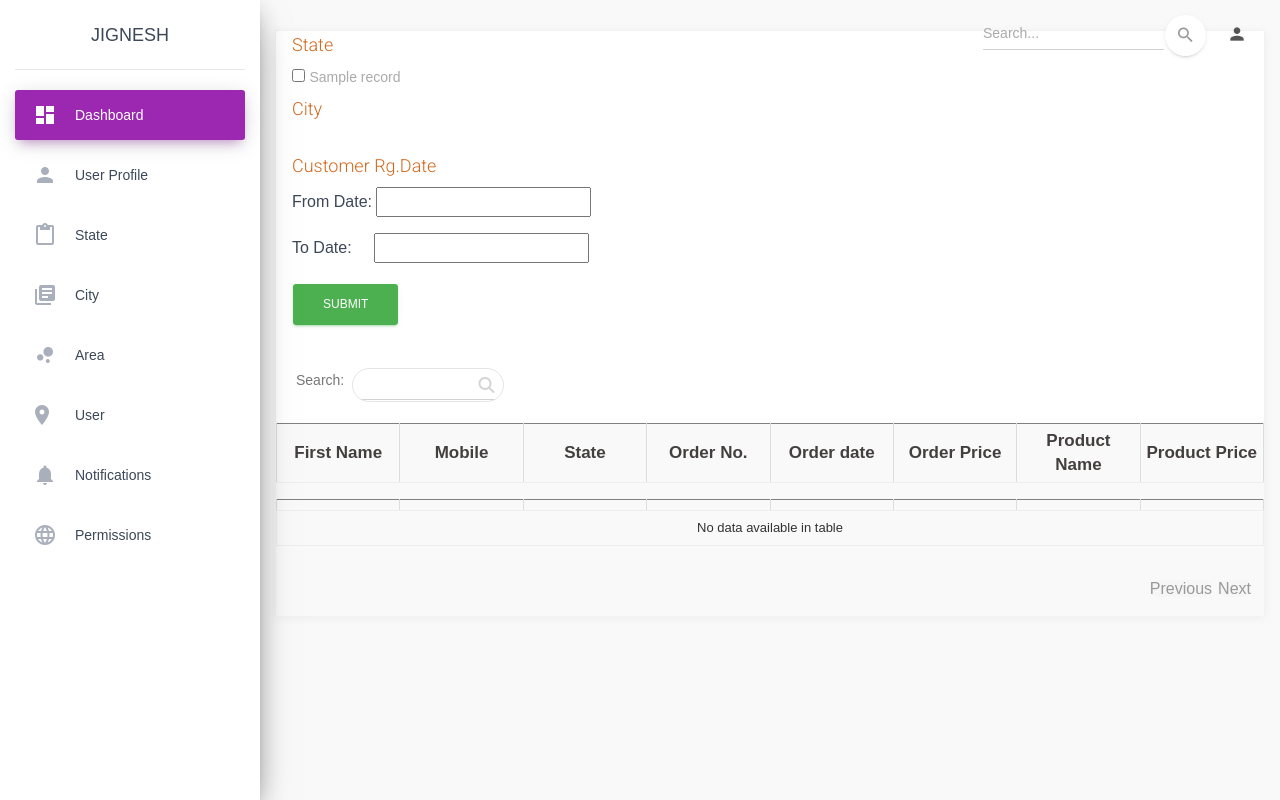
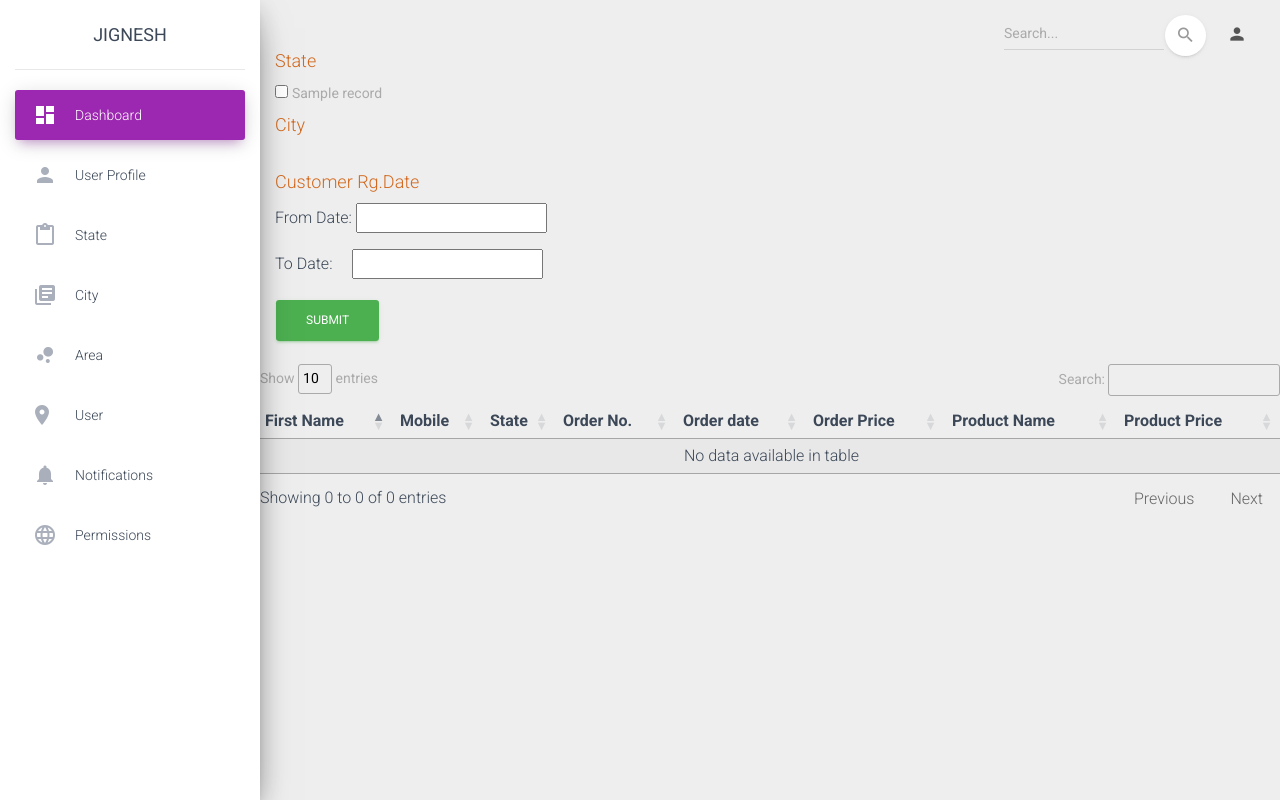
Before and after one commit to jignesh664/demoproject, a Django app: template myapp/templates/dashboard.html in a window 1280 px wide. Run offline with Django 3.2, Linux system fonts and the light colour scheme; the template is opened without the code that fills it: most values are stand-ins (such as "Sample title", 1, 10 or a date in 2020); lists and menus that the app fills with data are empty; some libraries are stand-ins or nearby versions.

Commit message:
data table add

```diff
--- a/myapp/models.py
+++ b/myapp/models.py
@@ -33,7 +33,7 @@ class Area(models.Model):
         return self.name+" "+self.desc
 
 class User(models.Model):
-    user_type=models.CharField(max_length=100,default="user")
+    user_type=models.CharField(max_length=100)
     fname=models.CharField(max_length=100)
     lname=models.CharField(max_length=100)
     email=models.EmailField()
--- a/myapp/static/myapp/css/style.css
+++ /dev/null
@@ -1,263 +0,0 @@
-body {
-    font-family: 'Raleway', sans-serif;
-    background: #f9f9f9;
-}
-
-.p-30 {
-    padding: 30px;
-}
-
-.main-datatable {
-    padding: 0px;
-    border: 1px solid #f3f2f2;
-    border-bottom: 0;
-    box-shadow: 0px 2px 10px rgba(0, 0, 0, .05);
-}
-
-.d-flex {
-    display: flex;
-    align-items: center;
-    justify-content: space-between;
-}
-
-.card_body {
-    background-color: white;
-    border: 1px solid transparent;
-    border-radius: 2px;
-    -webkit-box-shadow: 0 1px 1px rgba(0, 0, 0, 0.05);
-    box-shadow: 0 1px 1px rgba(0, 0, 0, 0.05);
-}
-
-.main-datatable .row {
-    margin: 0;
-}
-
-.searchInput {
-    width: 50%;
-    display: flex;
-    align-items: center;
-    position: relative;
-    justify-content: flex-end;
-    margin: 20px 0px;
-    padding: 0px 4px;
-}
-
-.searchInput input {
-    border: 1px solid #e5e5e5;
-    border-radius: 50px;
-    margin-left: 8px;
-    height: 34px;
-    width: 100%;
-    padding: 0px 25px 0px 10px;
-    transition: all .6s ease;
-}
-
-.searchInput label {
-    color: #767676;
-    font-weight: normal;
-}
-
-.searchInput input:placeholder-shown {
-    width: 13%;
-}
-
-.searchInput:hover input:placeholder-shown {
-    width: 100%;
-    cursor: pointer;
-}
-
-.searchInput:after {
-    font-family: 'FontAwesome';
-    color: #d4d4d4;
-    position: relative;
-    content: "\f002";
-    right: 25px;
-}
-
-.dim_button {
-    display: inline-block;
-    color: #fff;
-    text-decoration: none;
-    text-transform: uppercase;
-    text-align: center;
-    padding-top: 6px;
-    background: rgb(57, 85, 136);
-    margin-right: 10px;
-    position: relative;
-    cursor: pointer;
-    font-weight: 600;
-    margin-bottom: 20px;
-}
-
-.createSegment a {
-    margin-bottom: 0px;
-    border-radius: 50px;
-    background: #ffffff;
-    border: 1px solid #007bff;
-    color: #007bff;
-    transition: all .4s ease;
-}
-
-.createSegment a:hover,
-.createSegment a:focus {
-    transition: all .4s ease;
-    background: #007bff;
-    color: #fff;
-}
-
-.add_flex {
-    display: flex;
-    justify-content: flex-end;
-    padding-right: 0px;
-}
-
-.main-datatable .dataTable.no-footer {
-    border-bottom: 1px solid #eee;
-}
-
-.main-datatable .cust-datatable thead {
-    background-color: #f9f9f9;
-}
-
-.main-datatable .cust-datatable>thead>tr>th {
-    border-bottom-width: 0;
-    color: #443f3f;
-    font-weight: 600;
-    padding: 16px 15px;
-    vertical-align: middle;
-    padding-left: 18px;
-    text-align: center;
-
-}
-
-.main-datatable .cust-datatable>tbody td {
-    padding: 10px 15px 10px 18px;
-    color: #333232;
-    font-size: 13px;
-    font-weight: 500;
-    word-break: break-word;
-    border-color: #eee;
-    text-align: center;
-    vertical-align: middle;
-}
-
-.main-datatable .cust-datatable>tbody tr {
-    border-top: none;
-}
-
-.main-datatable .table>tbody>tr:nth-child(even) {
-    background: #f9f9f9;
-}
-
-.btn-group.open .dropdown-toggle {
-    box-shadow: none;
-}
-
-.main-datatable .dropdown_icon {
-    display: inline-block;
-    color: #8a8a8a;
-    font-size: 12px;
-    border: 1px solid #d4d4d4;
-    padding: 10px 11px;
-    border-radius: 50%;
-    cursor: pointer;
-}
-
-.btn-group i {
-    color: #8e8e8e;
-    margin: 2px;
-}
-
-.main-datatable .actionCust a {
-    display: inline-block;
-    color: #8a8a8a;
-    font-size: 12px;
-    border: 1px solid #d4d4d4;
-    padding: 10px 11px;
-    margin: -9px 3px;
-    border-radius: 50%;
-    cursor: pointer;
-}
-
-.main-datatable .actionCust a i {
-    color: #8e8e8e;
-    margin: 2px;
-}
-
-
-.main-datatable .dataTables_wrapper .dataTables_paginate .paginate_button {
-    color: #999999 !important;
-    background-color: #f6f6f6 !important;
-    border-color: #d4d4d4 !important;
-    border-radius: 40px;
-    margin: 5px 3px;
-}
-
-.main-datatable .dataTables_wrapper .dataTables_paginate .paginate_button:hover {
-    color: #fff !important;
-    border: 1px solid #3d96f5 !important;
-    background: #4da3ff !important;
-    box-shadow: none;
-}
-
-.main-datatable .dataTables_wrapper .dataTables_paginate .paginate_button.current,
-.main-datatable .dataTables_wrapper .dataTables_paginate .paginate_button.current:hover {
-    color: #fff !important;
-    border-color: transparent !important;
-    background: #007bff !important;
-}
-
-.main-datatable .dataTables_paginate {
-    padding-top: 0 !important;
-    margin: 15px 10px;
-    float: right !important;
-}
-
-.mode {
-    padding: 4px 10px;
-    line-height: 13px;
-    color: #fff;
-    font-weight: 400;
-    border-radius: 1rem;
-    -webkit-border-radius: 1rem;
-    -moz-border-radius: 1rem;
-    -ms-border-radius: 1rem;
-    -o-border-radius: 1rem;
-    font-size: 11px;
-    letter-spacing: 0.4px;
-}
-
-.mode_on {
-    background-color: #09922d;
-}
-
-.mode_off {
-    background-color: #8b9096;
-}
-
-.mode_process {
-    background-color: #ff8000;
-}
-
-.mode_done {
-    background-color: #03a9f3;
-}
-
-@media only screen and (max-width:1200px) {
-    .overflow-x {
-        overflow-x: scroll;
-    }
-
-    .overflow-x::-webkit-scrollbar {
-        width: 5px;
-        height: 6px;
-    }
-
-    .overflow-x::-webkit-scrollbar-thumb {
-        background-color: #888;
-    }
-
-    .overflow-x::-webkit-scrollbar-track {
-        background-color: #f1f1f1;
-    }
-}
--- a/myapp/templates/area/add_area.html
+++ b/myapp/templates/area/add_area.html
@@ -81,6 +81,7 @@
             {% csrf_token %}
 
             <select name="city_id" id="city_id">
+                <option value="">Select</option>
                 {% for city in allcitys %}
                 <option value="{{city.id}}">{{ city.name }}</option>
                 {% endfor %}
--- a/myapp/templates/city/add_city.html
+++ b/myapp/templates/city/add_city.html
@@ -87,6 +87,7 @@
 
 
             <select name="state_id" id="state_id">
+                <option value="">Select</option>
                 {% for state in allStates %}
                 <option value="{{state.id}}">{{ state.name }}</option>
                 {% endfor %}
--- a/myapp/templates/dashboard.html
+++ b/myapp/templates/dashboard.html
@@ -13,9 +13,6 @@
         Welcome to DivyaBhaskar Dashboard
     </title>
     <meta content='width=device-width, initial-scale=1.0, shrink-to-fit=no' name='viewport' />
-    <!-- JS Files -->
-
-    <script src="https://ajax.googleapis.com/ajax/libs/jquery/3.5.1/jquery.min.js"></script>
     <!--     Fonts and icons     -->
     <link rel="stylesheet" type="text/css"
         href="https://fonts.googleapis.com/css?family=Roboto:300,400,500,700|Roboto+Slab:400,700|Material+Icons" />
@@ -28,22 +25,22 @@
     <link href="{% static 'myapp/css/style.css' %}" />
 
 
-    <link rel="stylesheet" href="{% static 'css/style.css' %}">
+    <!--calander js-->
     <link rel="stylesheet" href="https://cdnjs.cloudflare.com/ajax/libs/jqueryui/1.12.1/jquery-ui.min.css">
+
+
+    <link rel="stylesheet" type="text/css" href="https://cdn.datatables.net/1.11.1/css/jquery.dataTables.css">
+
 
 </head>
 
+
 <body class="">
 
-
-    <div class="wrapper ">
+    <div class="wrapper">
         <div class="sidebar" data-color="purple" data-background-color="white"
             data-image="{% static 'myapp/img/sidebar-1.jpg' %}">
-            <!--
-        Tip 1: You can change the color of the sidebar using: data-color="purple | azure | green | orange | danger"
 
-        Tip 2: you can also add an image using data-image tag
-    -->
             <div class="logo"><a href="/" class="simple-text logo-normal">
                     Jignesh
                 </a></div>
@@ -102,6 +99,8 @@
 
             </div>
         </div>
+
+
         <div class="main-panel">
 
 
@@ -163,7 +162,7 @@
                     <div class="collapse navbar-collapse justify-content-end">
                         <form class="navbar-form">
                             <div class="input-group no-border">
-                                <input type="text" value="" class="form-control" placeholder="Search...">
+                                <input type="text" class="form-control" placeholder="Search...">
                                 <button type="submit" class="btn btn-white btn-round btn-just-icon">
                                     <i class="material-icons">search</i>
                                     <div class="ripple-container"></div>
@@ -196,13 +195,11 @@
                 </div>
             </nav>
             <!-- End Navbar -->
+            <br>
+            <br>
 
-            <div class="container p-30">
-                <div class="row">
-                    <div class="col-md-12 main-datatable">
-                        <div class="card_body">
-                            <div class="row d-flex">
-                                <div class="col-sm-12 createSegment">
+            <div class="container-fluid">
+
 
                 <form name="customer" id="form1" method="POST" action="">
 
@@ -214,6 +211,7 @@
                     {% endfor %}
 
 
+
                     <h4 style="color: chocolate;">City</h4>
                     <div id="cityHolder">
                     </div>
@@ -221,39 +219,30 @@
 
                     <h4 style="color: chocolate;">Customer Rg.Date</h4>
                     <p>From Date: <input type="text" id="my_date_picker" name="fdate"></p>
-                                        <p>To Date: &nbsp;&nbsp;&nbsp;&nbsp;<input type="text" id="my_date_picker1"
-                                                name="tdate"></p>
+                    <p>To Date: &nbsp;&nbsp;&nbsp;&nbsp;<input type="text" id="my_date_picker1" name="tdate">
+                    </p>
 
                     <input type="button" class="btn btn-success" id="btnedit" value="Submit">
 
                 </form>
+
             </div>
 
-                                <div class="col-sm-6 createSegment">
-                                    <div class="form-group searchInput">
-                                        <label for="email">Search:</label>
-                                        <input type="search" class="form-control" id="filterbox">
-                                    </div>
-                                </div>
-                            </div>
 
-                        </div>
-                        <div class="overflow-x">
-                            <table style="width:100%;" id="filtertable" data-column="1"
-                                class="table cust-datatable dataTable no-footer" border="1">
+            <table id="table_id" class="display">
+
                 <thead id="theads">
                     <tr>
 
-                                        <th style="min-width:100px; display: '';" id="fname">First Name</th>
-                                        <th style="min-width:100px; display: '';" id="mobileh">Mobile</th>
-                                        <th style="min-width:100px; display:'';" id="stateh">State</th>
-                                        <th style="min-width:100px; display:none;" id="cityh">City</th>
-                                        <th style="min-width:100px; display: '';" id="ordern">Order No.</th>
-                                        <th style="min-width:100px; display: '';" id="orderd">Order date</th>
-                                        <th style="min-width:100px; display: '';" id="orderp">Order Price</th>
-                                        <th style="min-width:100px; display: '';" id="productn">Product Name</th>
-                                        <th style="min-width:100px; display: '';" id="productp ">Product Price</th>
-
+                        <th style="display:'';" id="fname">First Name</th>
+                        <th style="display:'';" id="mobileh">Mobile</th>
+                        <th style="display:'';" id="stateh">State</th>
+                        <th style="display:none;" id="cityh">City</th>
+                        <th style="display:'';" id="ordern">Order No.</th>
+                        <th style="display:'';" id="orderd">Order date</th>
+                        <th style="display:'';" id="orderp">Order Price</th>
+                        <th style="display:'';" id="productn">Product Name</th>
+                        <th style="display:'';" id="productp ">Product Price</th>
 
                     </tr>
                 </thead>
@@ -261,21 +250,29 @@
 
                 </tbody>
             </table>
-                        </div>
-                    </div>
-                </div>
+
         </div>
 
 
+        <!-- JS Files -->
+        <script src="https://ajax.googleapis.com/ajax/libs/jquery/3.5.1/jquery.min.js"></script>
+        <script src="https://maxcdn.bootstrapcdn.com/bootstrap/3.3.7/js/bootstrap.min.js"></script>
 
-            <script src="https://code.jquery.com/jquery-3.2.1.min.js"></script>
-            <script src="https://maxcdn.bootstrapcdn.com/bootstrap/3.3.7/js/bootstrap.min.js"></script>
-            <script src="https://cdn.datatables.net/1.10.14/js/jquery.dataTables.min.js"></script>
+        <!--calander js-->
         <script src="https://cdnjs.cloudflare.com/ajax/libs/jqueryui/1.12.1/jquery-ui.min.js"></script>
+        <script type="text/javascript" charset="utf8" src="https://cdn.datatables.net/1.11.1/js/jquery.dataTables.js">
+        </script>
+
+
+
 
 
         <script>
             $(document).ready(function () {
+
+                $('#table_id').DataTable();
+
+
                 $("#my_date_picker").datepicker({
                     dateFormat: 'yy-mm-dd'
                 });
@@ -284,45 +281,9 @@
                     dateFormat: 'yy-mm-dd'
                 });
 
-                    var dataTable = $('#filtertable').DataTable({
-
-                        "pageLength": 5,
-                        'aoColumnDefs': [{
-                            'bSortable': true,
-                            'aTargets': ['nosort'],
-                        }],
-                        scrollY: "500px",
-                        scrollX: true,
-                        scrollCollapse: true,
-                        columnDefs: [{
-                            width: '20%',
-                            targets: 0
-                        }],
-                        fixedColumns: true,
-
-                        columnDefs: [{
-                            type: 'date-dd-mm-yyyy',
-                            aTargets: [5]
-                        }],
-                        "aoColumns": [
-
-                            null,
-                            null,
-                            null,
-                            null,
-                            null,
-                            null,
-                            null,
-                            null,
-                            null
-                        ],
-                        "order": false,
-                        "bLengthChange": false,
-                        "dom": '<"top">ct<"top"p><"clear">',
-                    });
-
 
                 $('.state').change(function () {
+                    console.log("Here...");
                     output = "";
 
                     let stateLst = []
@@ -338,7 +299,7 @@
                         },
                         success: function (resp) {
                             x = resp.data;
-                                if (resp.data == 'save') {
+                            if (resp.status == 'save') {
                                 for (i = 0; i < x.length; i++) {
                                     output += `
 
@@ -359,26 +320,27 @@
                     });
                 });
 
-
                 $("#btnedit").click(function () {
                     $('#filtertable').DataTable().destroy();
 
-
+                    output = "";
                     let stateLst = []
                     $('.state:checked').each(function () {
                         stateLst.push($(this).val());
-                        });
+                    })
 
                     let cityLst = []
                     $('.city:checked').each(function () {
                         cityLst.push($(this).val());
-                        });
+
+                    })
 
                     $("#my_date_picker").datepicker();
-                        let fdt = $("#my_date_picker").val()
+                    let fdt = $("#my_date_picker").val();
 
                     $("#my_date_picker1").datepicker();
-                        let tdt = $("#my_date_picker1").val()
+                    let tdt = $("#my_date_picker1").val();
+
 
 
                     $.ajax({
@@ -389,68 +351,65 @@
                             'city[]': cityLst,
                             'fdate': fdt,
                             'tdate': tdt
+
                         },
                         success: function (resp) {
                             x = resp.data
                             if (resp.status == 'save') {
                                 $('#thead').html(`
                                         <tr>
-                                            <th style="min-width:100px; display:'';" id="fname"></th>
-                                            <th style="min-width:100px; display:'';" id="mobileh"></th>
-                                            <th style="min-width:100px; display:'';" id="stateh"></th>
-                                            <th style="min-width:100px; display:none;" id="cityh"></th>
-                                            <th style="min-width:100px; display:'';" id="ordern"></th>
-                                            <th style="min-width:100px; display:'';" id="orderd"></th>
-                                            <th style="min-width:100px; display:'';" id="orderp"></th>
-                                            <th style="min-width:100px; display:'';" id="productn"></th>
-                                            <th style="min-width:100px; display:'';" id="productp"></th>
+                                            <th style="display:'';" id="fname"></th>
+                                            <th style="display:'';" id="mobileh"></th>
+                                            <th style="display:'';" id="stateh"></th>
+                                            <th style="display:none;" id="cityh"></th>
+                                            <th style="display:'';" id="ordern"></th>
+                                            <th style="display:'';" id="orderd"></th>
+                                            <th style="display:'';" id="orderp"></th>
+                                            <th style="display:'';" id="productn"></th>
+                                            <th style="display:'';" id="productp"></th>
                                         </tr>
+
                                     `);
+
                                 for (i = 0; i < x.length; i++) {
                                     output += `
                                         <tr>
-                                            <td id="fname">${x[i].fname}</td>
-                                            <td id="mobileh">${x[i].mobile}</td>
-                                            <td id="stateh">${x[i].state}</td>
-                                            <td id="cityh">${x[i].city}</td>
-                                            <td id="orderh">${x[i].order_number}</td>
-                                            <td id="orderd">${x[i].order_date}</td>
-                                            <td id="orderp">${x[i].order_price}</td>
-                                            <td id="productn">${x[i].product_name}</td>
-                                            <td id="productp">${x[i].product_price}</td>
-
+                                            <td style="display:'';" id="fname">${x[i].fname}</td>
+                                            <td style="display:'';" id="mobileh">${x[i].mobile}</td>
+                                            <td style="display:'';" id="stateh">${x[i].state}</td>
+                                            <td style="display:none;" class="cityh">${x[i].city}</td>
+                                            <td style="display:'';" id="ordern">${x[i].order_number}</td>
+                                            <td style="display:'';" id="orderd">${x[i].order_date}</td>
+                                            <td style="display:'';" id="orderp">${x[i].order_price}</td>
+                                            <td style="display:'';" id="productn">${x[i].product_name}</td>
+                                            <td style="display:'';" id="productp">${x[i].product_price}</td>
                                         </tr>
 
                                         `;
                                 }
-                                    $(".tbody").html(output);
+                                $('.tbody').html(output);
                             } else {
-                                    alert(" No data available in Table")
+                                alert("No Data Found in Table")
                             }
-
-
-
-
+                            if (cityLst.length != 0) {
+                                $('#cityh,.cityh').css('display', '');
+                            } else {
+                                $('#cityh,.cityh').css('display', 'none');
+                            }
 
                         }
 
-                        })
-
+                    });
 
                 });
-
-
-
-
-
-
-
 
 
             });
         </script>
 
 
+        <script src="{% static 'myapp/js/main.js' %}"></script>
+
 </body>
 
 </html>
--- a/myapp/templates/state/state.html
+++ b/myapp/templates/state/state.html
@@ -130,7 +130,7 @@ The above copyright notice and this permission notice shall be included in all c
                         <div class="card-body">
                             <div class="table-responsive">
                                 <table class="table">
-                                    <thead class=" text-primary">
+                                    <thead class="text-primary">
                                         <th>
                                             ID
                                         </th>
--- a/myapp/templates/user/edit_user.html
+++ b/myapp/templates/user/edit_user.html
@@ -127,8 +127,9 @@
                                         <div class="form-group">
                                             <label class="bmd-label-floating">User Type</label>
                                             <select name="user_type" id="user_type">
-                                                <option value="{{user.user_type}}">Admin</option>
-                                                <option value="{{user.user_type}}">User</option>
+                                                <option value="{{user.user_type}}">admin</option>
+                                                <option value="{{user.user_type}}">user</option>
+
                                             </select>
 
                                         </div>
--- a/myapp/urls.py
+++ b/myapp/urls.py
@@ -36,4 +36,5 @@ urlpatterns = [
     path('forgot_pass/',views.forgot_pass,name='forgot_pass'),
     path('get_city',views.get_city,name='get_city'),
     path('get_data',views.get_data,name='get_data'),
+
     ]
```
Also changed, not shown: myapp/static/myapp/js/main.js (+12 -14 lines), myapp/templates/user/add_user.html (+10 -6 lines), myapp/views.py (+12 -11 lines), myapp/migrations/0015_auto_20210913_1533.py (added), 1 other file. Lines whose indentation alone changed are shown as unchanged.
